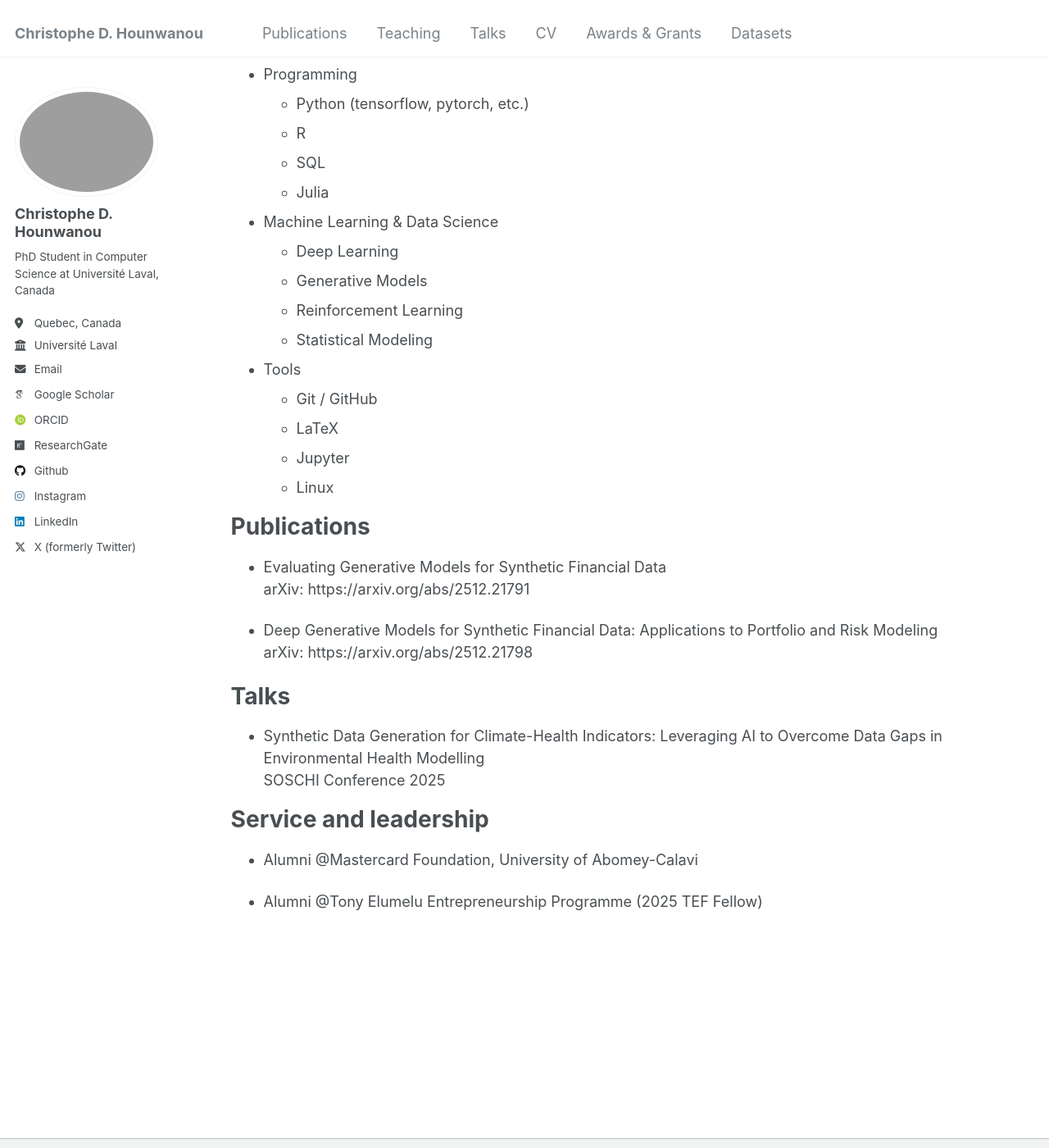
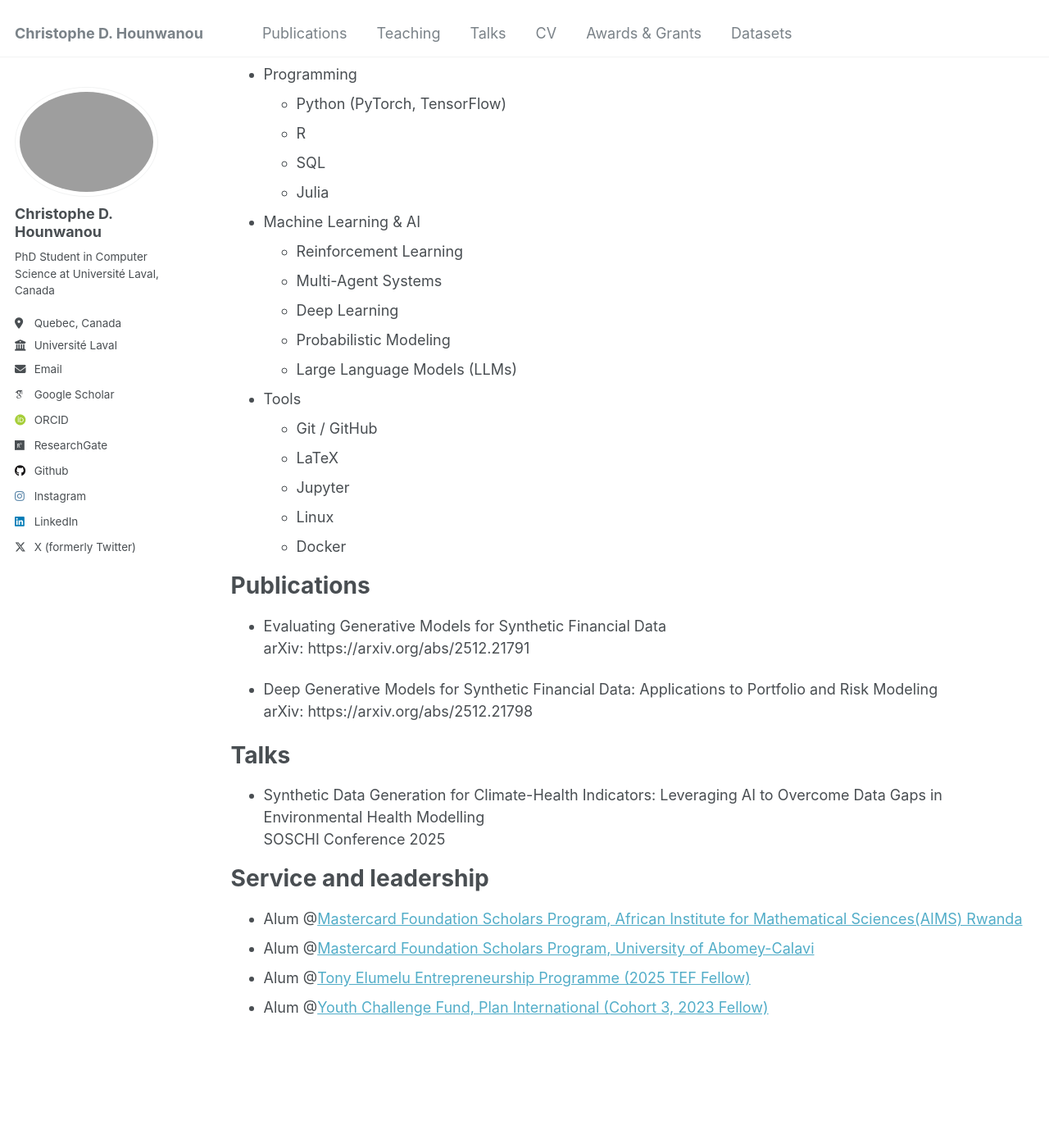
Before and after one commit to chrishounwanou/chrishounwanou.github.io, a Jekyll site: the page built from _pages/cv.md, in a window 1280 px wide and 1400 px high, scrolled down 1290 px. Shown: the whole window at 82% size. Built offline with Jekyll 4.4.1, drawn with Linux system fonts in a browser that asks for light colours; some web fonts are replaced.

Commit message:
Update cv.md

```diff
--- a/_pages/cv.md
+++ b/_pages/cv.md
@@ -53,22 +53,24 @@ Skills
 ======
 
 - Programming
-  - Python (tensorflow, pytorch, etc.)
+  - Python (PyTorch, TensorFlow)
   - R
   - SQL
   - Julia
 
-- Machine Learning & Data Science
+- Machine Learning & AI
+  - Reinforcement Learning
+  - Multi-Agent Systems
   - Deep Learning
-  - Generative Models
-  - Reinforcement Learning
-  - Statistical Modeling
+  - Probabilistic Modeling
+  - Large Language Models (LLMs)
 
 - Tools
   - Git / GitHub
   - LaTeX
   - Jupyter
   - Linux
+  - Docker
 
 
 Publications
@@ -91,6 +93,7 @@ SOSCHI Conference 2025
 Service and leadership
 ======
 
-- Alumni @Mastercard Foundation, University of Abomey-Calavi
-
-- Alumni @Tony Elumelu Entrepreneurship Programme (2025 TEF Fellow)
+- Alum @[Mastercard Foundation Scholars Program, African Institute for Mathematical Sciences(AIMS) Rwanda](https://mastercardfdn.org/en/what-we-do/our-programs/mastercard-foundation-scholars-program/)
+- Alum @[Mastercard Foundation Scholars Program, University of Abomey-Calavi](https://fondationmastercard-uac.org/)
+- Alum @[Tony Elumelu Entrepreneurship Programme (2025 TEF Fellow)](https://www.tonyelumelufoundation.org/)
+- Alum @[Youth Challenge Fund, Plan International (Cohort 3, 2023 Fellow)](https://plan-international.org/west-central-africa/publications/revised-youth-challenge-fund-model/)
```
